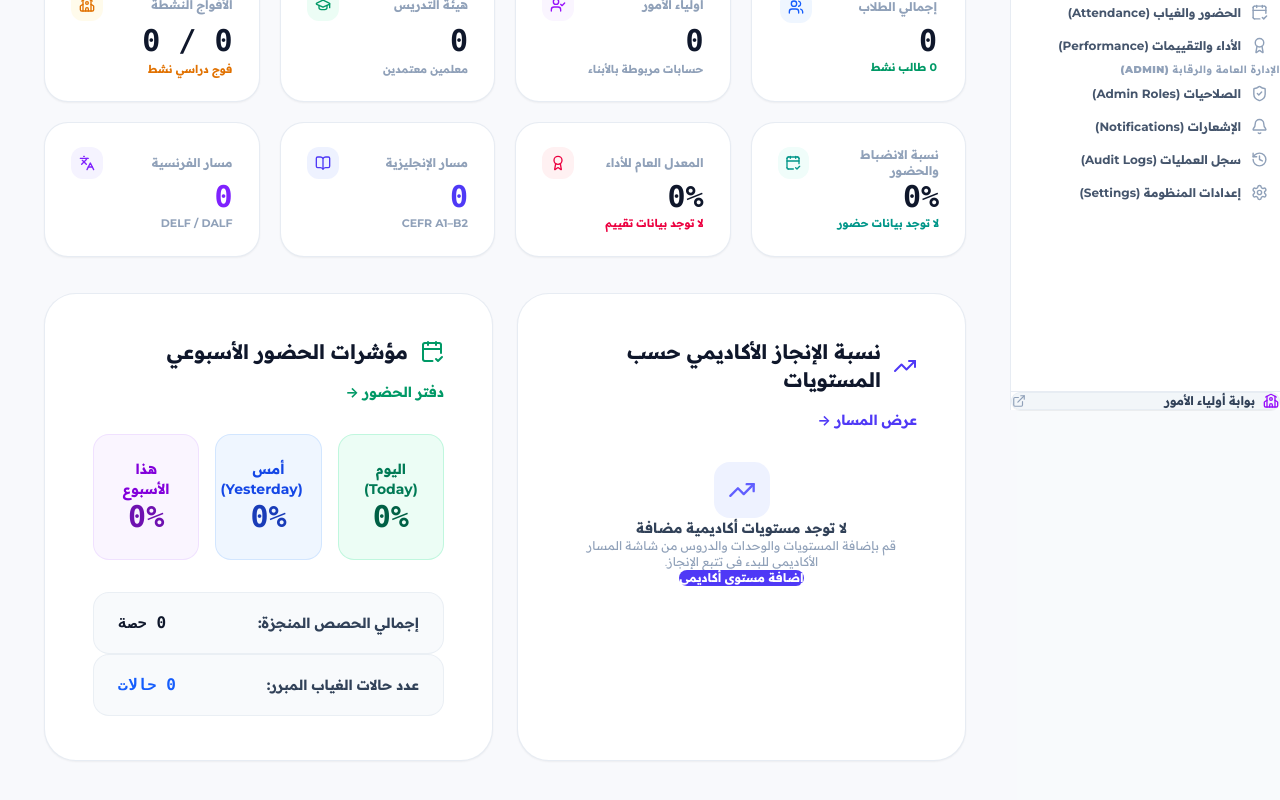
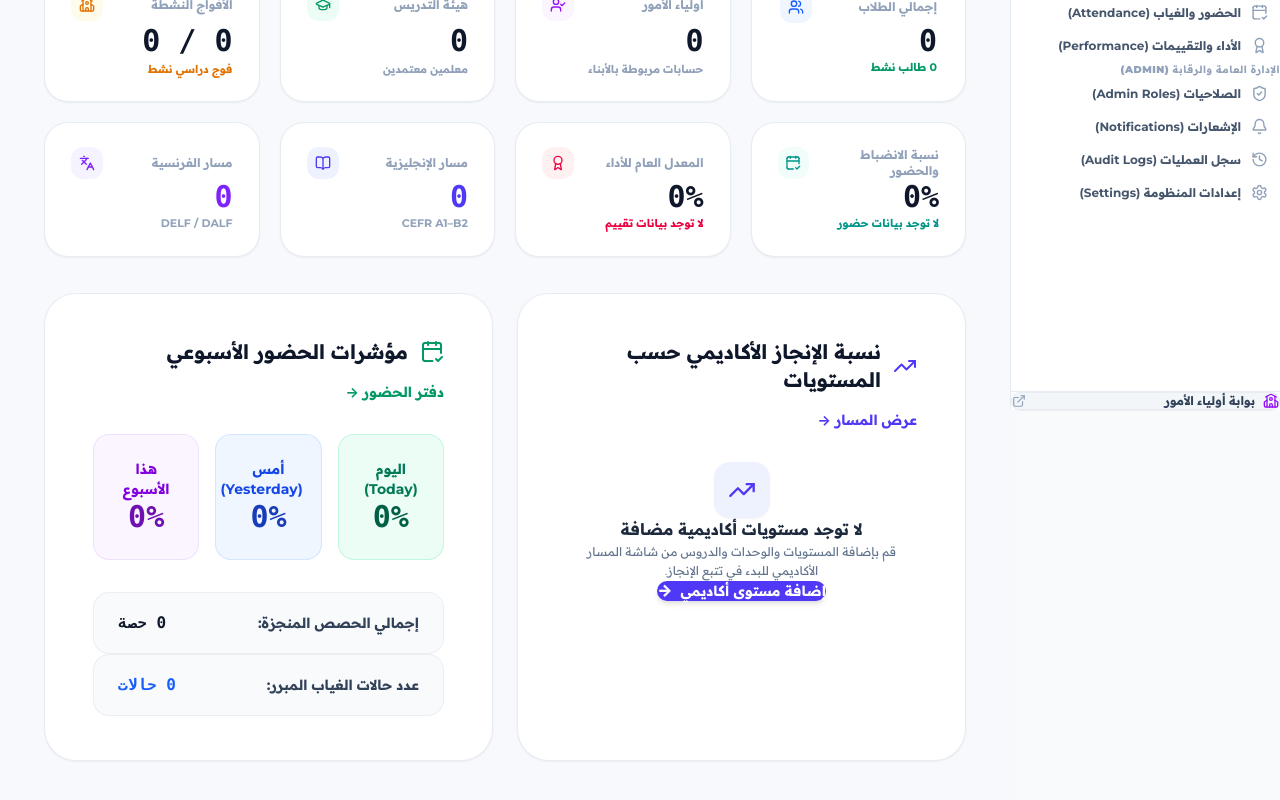
Before and after one commit to douzakaria1998-stack/awliya, a Next.js app: page /admin in a window 1280 px wide. Shown: the part 390-1190 px from the top of the page. Built offline with nearby package versions, Linux system fonts and the light colour scheme; a web font is replaced by a local one.

Commit message:
fix(dashboard): enhance spacing, line-height and padding for empty state action button

```diff
--- a/src/components/admin/screens/AdminDashboardScreen.tsx
+++ b/src/components/admin/screens/AdminDashboardScreen.tsx
@@ -355,14 +355,14 @@ export function AdminDashboardScreen() {
             </div>
 
             {levelProgressData.length === 0 ? (
-              <div className="py-12 flex flex-col items-center justify-center text-center">
-                <div className="w-14 h-14 rounded-2xl bg-indigo-50 dark:bg-indigo-950/40 text-indigo-500 dark:text-indigo-400 flex items-center justify-center mb-3">
+              <div className="py-8 flex flex-col items-center justify-center text-center">
+                <div className="w-14 h-14 rounded-2xl bg-indigo-50 dark:bg-indigo-950/40 text-indigo-600 dark:text-indigo-400 flex items-center justify-center mb-3.5 shadow-xs">
                   <TrendingUp size={28} />
                 </div>
-                <p className="text-sm font-bold text-slate-700 dark:text-slate-200 mb-1">
+                <p className="text-sm sm:text-base font-black text-slate-800 dark:text-slate-100 mb-1.5">
                   {language === 'ar' ? 'لا توجد مستويات أكاديمية مضافة' : 'No curriculum levels added yet'}
                 </p>
-                <p className="text-xs text-slate-400 max-w-xs mb-4">
+                <p className="text-xs text-slate-500 dark:text-slate-400 max-w-sm leading-relaxed mb-6 px-4">
                   {language === 'ar'
                     ? 'قم بإضافة المستويات والوحدات والدروس من شاشة المسار الأكاديمي للبدء في تتبع الإنجاز.'
                     : 'Add levels, units, and lessons in Academic Path to start tracking progress.'}
@@ -370,9 +370,10 @@ export function AdminDashboardScreen() {
                 <button
                   type="button"
                   onClick={() => setActiveTab('academic')}
-                  className="px-4 py-2 rounded-xl bg-indigo-600 hover:bg-indigo-700 text-white text-xs font-bold transition-colors cursor-pointer"
+                  className="inline-flex items-center justify-center gap-2 px-6 py-2.5 rounded-2xl bg-indigo-600 hover:bg-indigo-700 text-white text-xs sm:text-sm font-black transition-all shadow-md hover:shadow-lg cursor-pointer whitespace-nowrap active:scale-98"
                 >
-                  {language === 'ar' ? 'إضافة مستوى أكاديمي' : 'Add Academic Level'}
+                  <span>{language === 'ar' ? 'إضافة مستوى أكاديمي' : 'Add Academic Level'}</span>
+                  <span className="text-base leading-none">→</span>
                 </button>
               </div>
             ) : (
```
